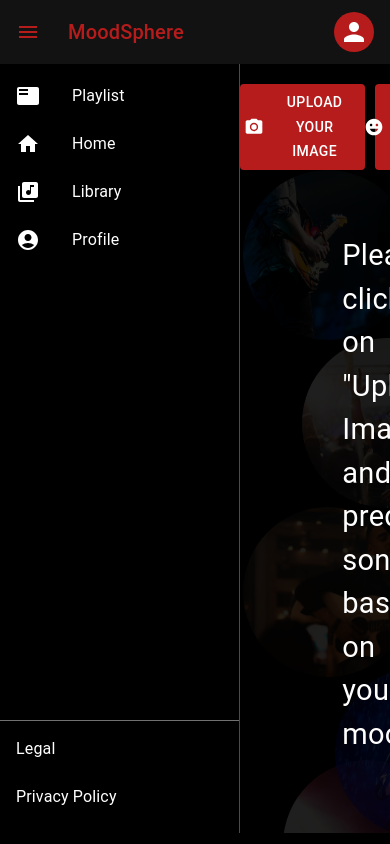
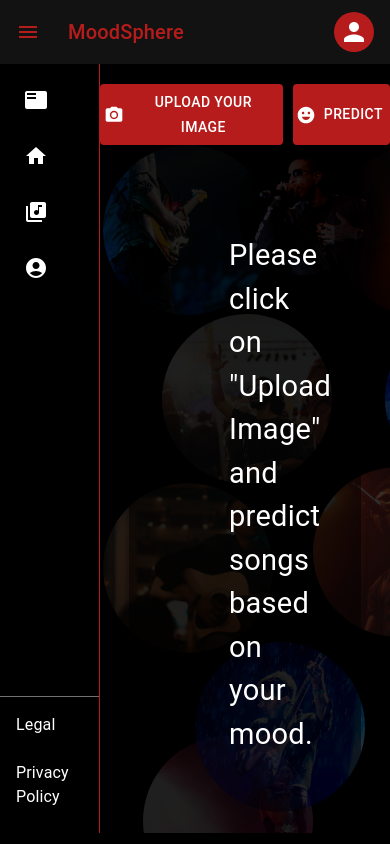
Before and after one commit to htmw/2024S-Dev-Dynasty, a React (Vite) app in the folder moodsphere/: page /status in a window 390 px wide. Built offline with nearby package versions, Linux system fonts and the light colour scheme; no server answers.

Commit message:
Made moodstatus page responsive

```diff
--- a/moodsphere/src/components/homePage/moodStatus.jsx
+++ b/moodsphere/src/components/homePage/moodStatus.jsx
@@ -1,5 +1,5 @@
 import React, { useRef, useState } from 'react';
-import { Box, Button, List, ListItem, ListItemIcon, ListItemText, Typography, AppBar, Toolbar, CssBaseline, Link, Divider, useTheme, IconButton, Avatar, Menu, MenuItem, TextField, InputAdornment } from '@mui/material';
+import { Box, Button, List, ListItem, ListItemIcon, ListItemText, Typography, AppBar, Toolbar, CssBaseline, Link, Divider, useTheme, IconButton, Avatar, Menu, MenuItem, TextField, InputAdornment, useMediaQuery } from '@mui/material';
 import HomeIcon from '@mui/icons-material/Home';
 import MenuIcon from '@mui/icons-material/Menu';
 import SearchIcon from '@mui/icons-material/Search';
@@ -124,6 +124,9 @@ const MoodStatus = () => {
         { text: 'Library', icon: <LibraryMusicIcon />, onClick: () => navigate('/library'), disabled: isGuest },
         { text: 'Profile', icon: <AccountCircleIcon />, onClick: () => navigate('/profile'), disabled: isGuest },
     ];
+    const theme = useTheme();
+    const breakpoints = ["sm", "md", "lg", "xl"];
+    const matches = breakpoints.map((bp) => useMediaQuery(`(min-width:${theme.breakpoints.values[bp]}px)`));
 
     return (
         <> <div style= {{overflowX:'hidden', overflowY:'hidden'}}>
@@ -185,7 +188,11 @@ const MoodStatus = () => {
                         color: 'white',
                         overflowX: 'hidden',
                         borderRight: '1px solid #b71c1c',
+                        "@media (max-width:600px)": {
+                            width: 100, // Adjusted width for smaller screens
+                          }
                     }}>
+
                     <Modal
                         aria-labelledby="transition-modal-title"
                         aria-describedby="transition-modal-description"
@@ -235,37 +242,26 @@ const MoodStatus = () => {
                             </Paper>
                         </Fade>
                     </Modal>
+
                     <List>
         {menuItems.map((item, index) => (
-    <Tooltip
-      key={index}
-      title={isGuest ? "This feature is not available for guest users." : ""}
-      placement="right"
-    >
-      <div> {/* Wrap the ListItem in a div because Tooltip children must be able to hold a ref */}
           <ListItem
             button
-          onClick={() => {
-            if (!isGuest) {
-              item.onClick();
-            }
-          }}
-          sx={{
-            '&:hover': {
-              bgcolor: !isGuest ? '#757575' : 'transparent',
-            },
-            opacity: !isGuest ? 1 : 0.5,
-            pointerEvents: isGuest ? 'none' : 'auto',
-          }}
+            key={index}
+            onClick={item.onClick}
+            sx={{ "&:hover": { bgcolor: "#757575" } }}
           >
-          <ListItemIcon sx={{ color: 'white' }}>{item.icon}</ListItemIcon>
+            {matches[0] ? (
+              <>
+                <ListItemIcon sx={{ color: "white" }}>{item.icon}</ListItemIcon>
                 <ListItemText primary={item.text} />
+              </>
+            ) : (
+              <IconButton sx={{ color: "white" }}>{item.icon}</IconButton>
+            )}
           </ListItem>
-      </div>
-    </Tooltip>
         ))}
       </List>
-
                     <Box mt="auto" py={2}>
                         <Divider sx={{ bgcolor: 'gray' }} />
                         <List dense>
```
Lines whose indentation alone changed are shown as unchanged.
